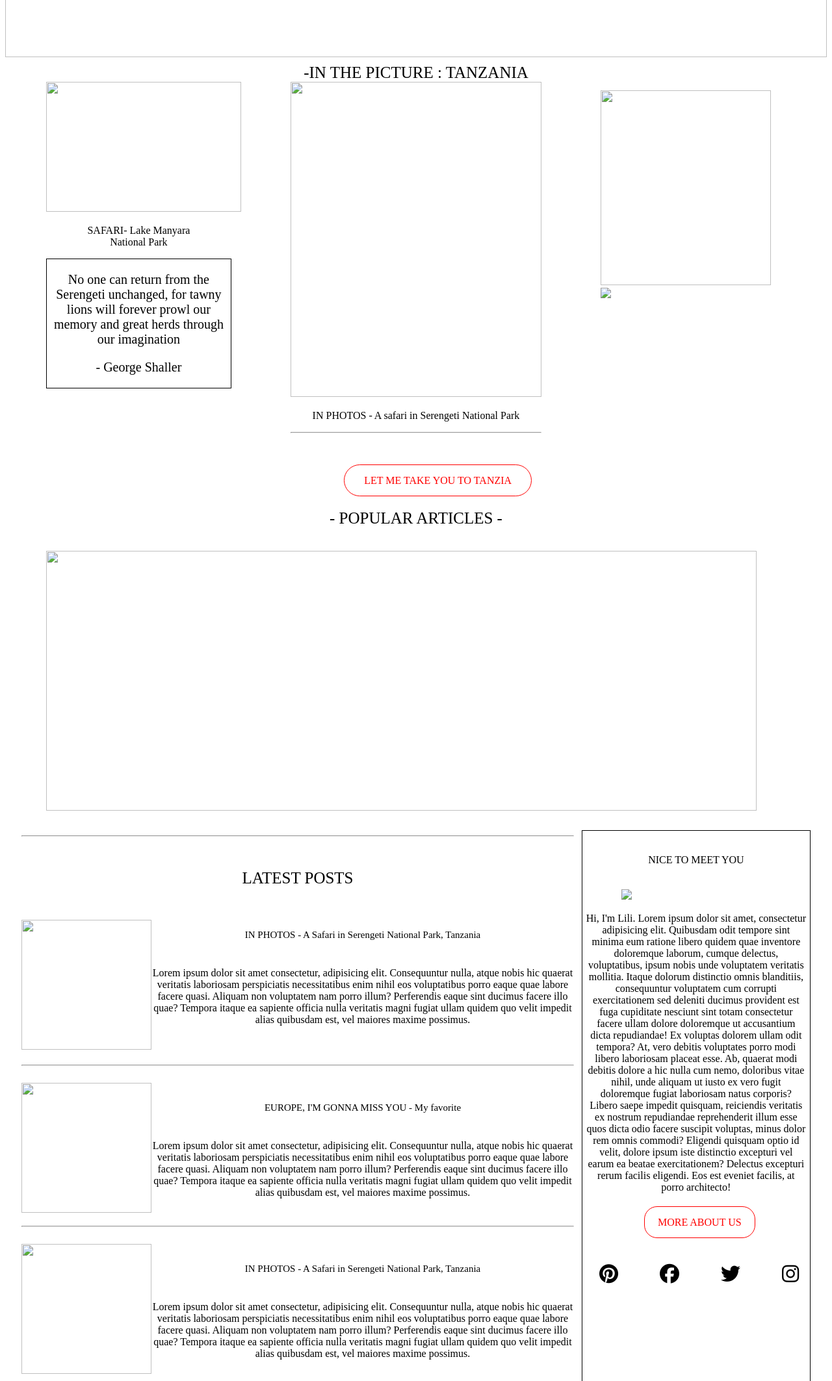
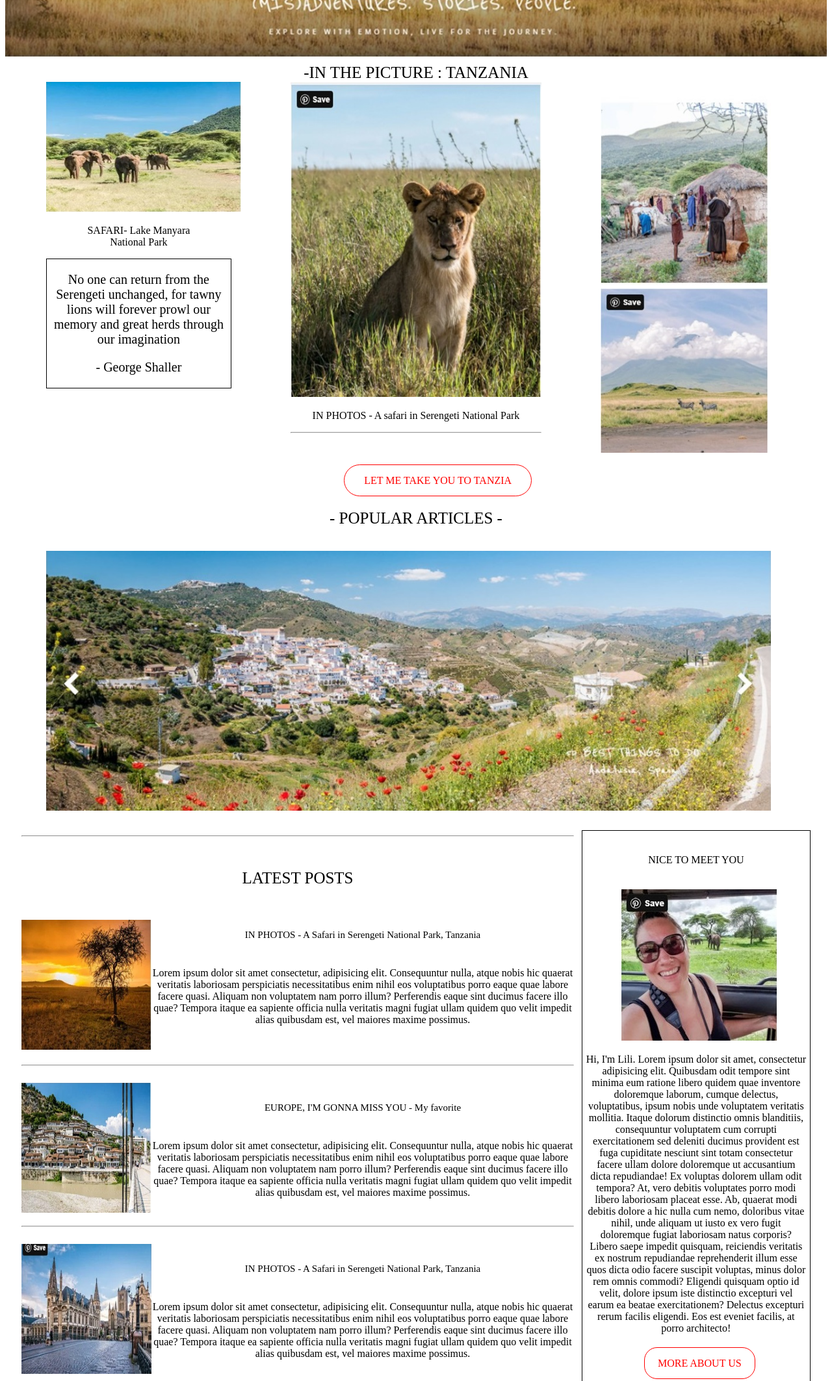
Before and after one commit to DixsonJohn/project4, a plain HTML site: page index.html in a window 1280 px wide. Shown: the part 380-2506 px from the top of the page at 65% size. Drawn offline with Linux system fonts and the light colour scheme; files that its build step writes are made by us from their sources.

Commit message:
Update index.html

```diff
--- a/index.html
+++ b/index.html
@@ -5,7 +5,7 @@
     <meta http-equiv="X-UA-Compatible" content="IE=edge">
     <meta name="viewport" content="width=device-width, initial-scale=1.0">
     <title>Document</title>
-    <link rel="stylesheet" type="text/css" href="./css/style.css">
+    <link rel="stylesheet" type="text/css" href="./style.css">
     <script src="https://kit.fontawesome.com/7c10c7723a.js" crossorigin="anonymous"></script>
 </head>
 <body>
@@ -20,12 +20,12 @@
         </ul>
     </div>
     <div class="banner">
-        <img src="./images/banner.jpeg">
+        <img src="./banner.jpeg">
     </div>
     <div class="content">
         <div id="title">-IN THE PICTURE : TANZANIA</div>
         <div id="box1">
-            <img src="./images/content1.jpeg">
+            <img src="./content1.jpeg">
             <p id="pint">SAFARI- Lake Manyara<br>National Park</p>
             <div class="quote">
             <p id="pc">No one can return from the
@@ -38,14 +38,14 @@
         </div>
 
         <div id="box2">
-            <img src="./images/content2.jpeg">
+            <img src="./content2.jpeg">
             <p>IN PHOTOS - A safari in Serengeti National Park</p>
             <hr>
         </div>
 
         <div id="box3">
-            <img id="img1" src="./images/content3.jpeg">
-            <img id="img2" src="./images/content4.jpeg">
+            <img id="img1" src="./content3.jpeg">
+            <img id="img2" src="./content4.jpeg">
         </div>
         <div id="btn">
             <a id="button" href="#">LET ME TAKE YOU TO TANZIA</a>
@@ -55,32 +55,32 @@
     </div>
 
     <div class="intro">
-        <img src="./images/intro1.jpeg">
+        <img src="./intro1.jpeg">
     </div>
     <div class="final">
         <div class="left">
             <hr>
             <p id="topic1">LATEST POSTS</p>
-            <img class="fimg" src="./images/subintro1.jpeg">
+            <img class="fimg" src="./subintro1.jpeg">
             <P class="subtopic">IN PHOTOS - A Safari in Serengeti National Park, Tanzania</P>
             <p class="para">Lorem ipsum dolor sit amet consectetur, adipisicing elit. Consequuntur nulla, atque nobis hic quaerat veritatis laboriosam perspiciatis necessitatibus enim nihil eos voluptatibus porro eaque quae labore facere quasi. Aliquam non voluptatem nam porro illum? Perferendis eaque sint ducimus facere illo quae? Tempora itaque ea sapiente officia nulla veritatis magni fugiat ullam quidem quo velit impedit alias quibusdam est, vel maiores maxime possimus.</p>
             <br>
             <br>
             <hr>
             <br>
-            <img class="fimg" src="./images/subintro2.jpeg">
+            <img class="fimg" src="./subintro2.jpeg">
             <p class="subtopic">EUROPE, I'M GONNA MISS YOU - My favorite</p>
             <p class="para">Lorem ipsum dolor sit amet consectetur, adipisicing elit. Consequuntur nulla, atque nobis hic quaerat veritatis laboriosam perspiciatis necessitatibus enim nihil eos voluptatibus porro eaque quae labore facere quasi. Aliquam non voluptatem nam porro illum? Perferendis eaque sint ducimus facere illo quae? Tempora itaque ea sapiente officia nulla veritatis magni fugiat ullam quidem quo velit impedit alias quibusdam est, vel maiores maxime possimus.</p>
             <br>
             <hr>
             <br>
-            <img class="fimg" src="./images/subintro3.jpeg">
+            <img class="fimg" src="./subintro3.jpeg">
             <p class="subtopic">IN PHOTOS - A Safari in Serengeti National Park, Tanzania</p>
             <p class="para">Lorem ipsum dolor sit amet consectetur, adipisicing elit. Consequuntur nulla, atque nobis hic quaerat veritatis laboriosam perspiciatis necessitatibus enim nihil eos voluptatibus porro eaque quae labore facere quasi. Aliquam non voluptatem nam porro illum? Perferendis eaque sint ducimus facere illo quae? Tempora itaque ea sapiente officia nulla veritatis magni fugiat ullam quidem quo velit impedit alias quibusdam est, vel maiores maxime possimus.</p>
             <br>
             <hr>
             <br>
-            <img class="fimg" src="./images/content1.jpeg">
+            <img class="fimg" src="./content1.jpeg">
             <p class="subtopic">IN PHOTOS - A Safari in Serengeti National Park, Tanzania</p>
             <p class="para">Lorem ipsum dolor sit amet consectetur, adipisicing elit. Consequuntur nulla, atque nobis hic quaerat veritatis laboriosam perspiciatis necessitatibus enim nihil eos voluptatibus porro eaque quae labore facere quasi. Aliquam non voluptatem nam porro illum? Perferendis eaque sint ducimus facere illo quae? Tempora itaque ea sapiente officia nulla veritatis magni fugiat ullam quidem quo velit impedit alias quibusdam est, vel maiores maxime possimus.</p>
             <br>
@@ -89,7 +89,7 @@
 
         <div class="right">
             <p id="finaltitle">NICE TO MEET YOU</p>
-            <img src="./images/person.jpeg">
+            <img src="./person.jpeg">
             <p id="finalpara">
                 Hi, I'm Lili. Lorem ipsum dolor sit amet, consectetur adipisicing elit. Quibusdam odit tempore sint minima eum ratione libero quidem quae inventore doloremque laborum, cumque delectus, voluptatibus, ipsum nobis unde voluptatem veritatis mollitia. Itaque dolorum distinctio omnis blanditiis, consequuntur voluptatem cum corrupti exercitationem sed deleniti ducimus provident est fuga cupiditate nesciunt sint totam consectetur facere ullam dolore doloremque ut accusantium dicta repudiandae! Ex voluptas dolorem ullam odit tempora? At, vero debitis voluptates porro modi libero laboriosam placeat esse. Ab, quaerat modi debitis dolore a hic nulla cum nemo, doloribus vitae nihil, unde aliquam ut iusto ex vero fugit doloremque fugiat laboriosam natus corporis? Libero saepe impedit quisquam, reiciendis veritatis ex nostrum repudiandae reprehenderit illum esse quos dicta odio facere suscipit voluptas, minus dolor rem omnis commodi? Eligendi quisquam optio id velit, dolore ipsum iste distinctio excepturi vel earum ea beatae exercitationem? Delectus excepturi rerum facilis eligendi. Eos est eveniet facilis, at porro architecto!
             </p>
```
